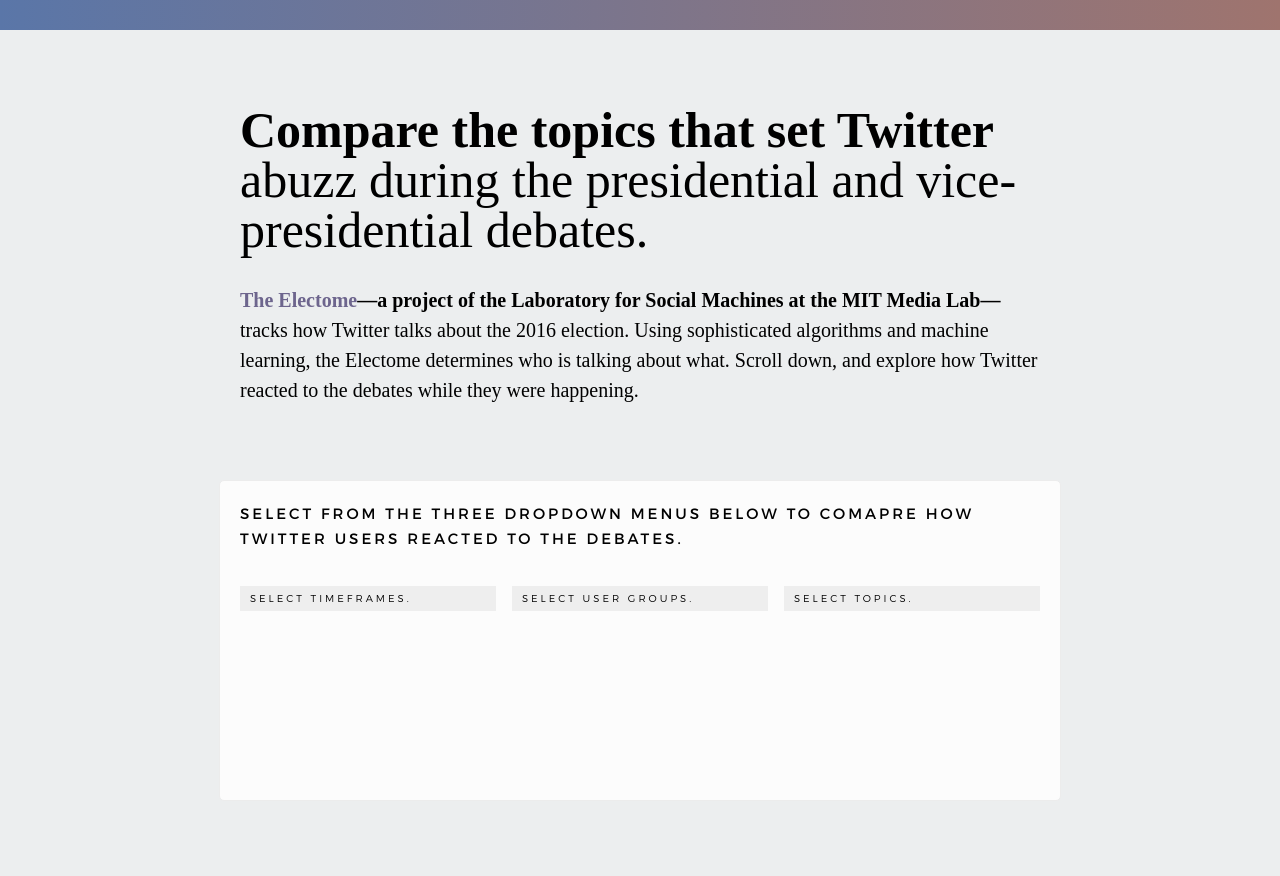
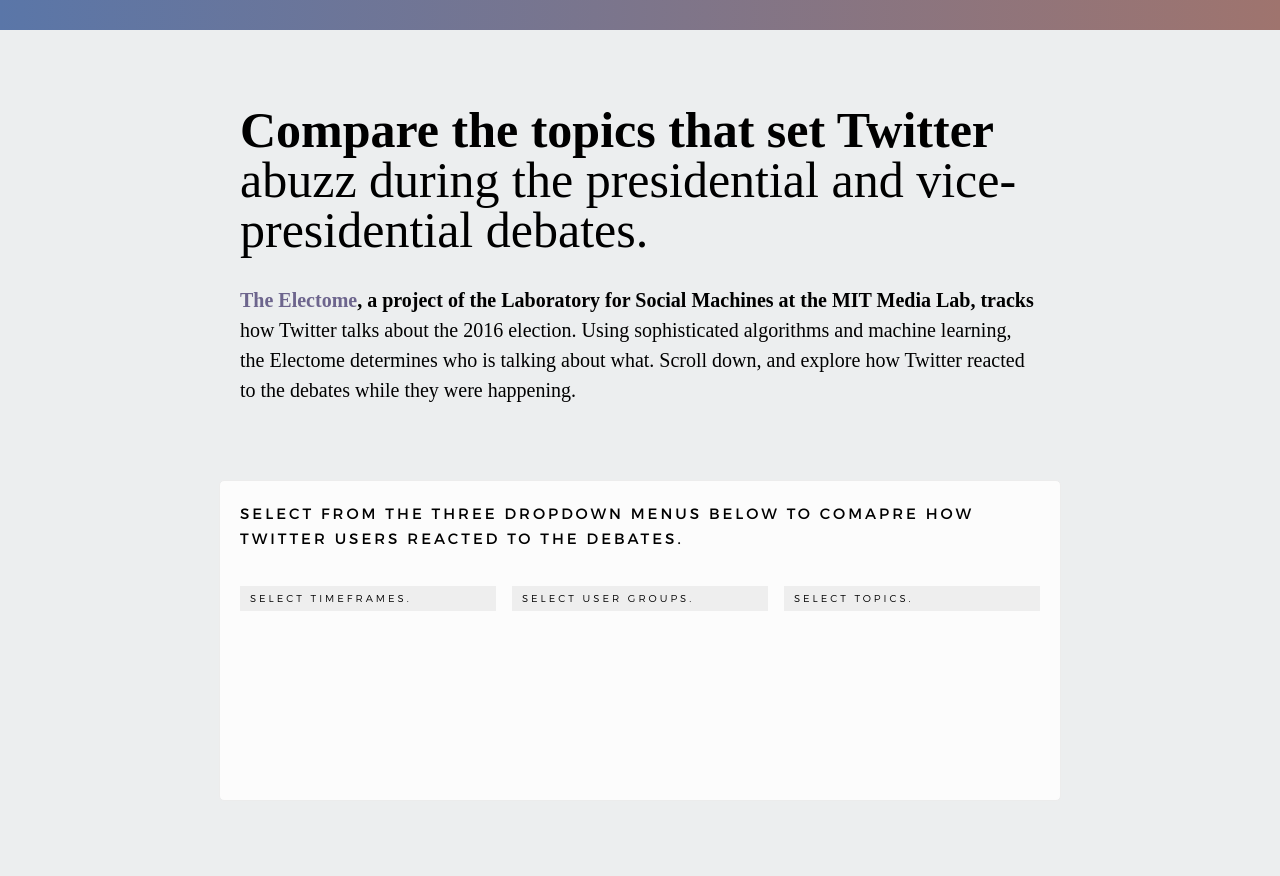
Before and after one commit to jswest/electome-debate-explorer, a website: page index.html in a window 1280 px wide. Drawn offline with Linux system fonts and the light colour scheme.

Commit message:
Replaces em-dash with commas.

```diff
--- a/index.html
+++ b/index.html
@@ -10,7 +10,7 @@
 		<header id="persist-header"></header>
 		<header id="primary-header" class="wrapper">
 			<h1>Compare the topics that set Twitter abuzz during the presidential and vice-presidential debates.</h1>
-			<p><a href="http://electome.org">The Electome</a>&mdash;a project of the Laboratory for Social Machines at the MIT Media Lab&mdash;tracks how Twitter talks about the 2016 election. Using sophisticated algorithms and machine learning, the Electome determines who is talking about what. Scroll down, and explore how Twitter reacted to the debates while they were happening.</p>
+			<p><a href="http://electome.org">The Electome</a>, a project of the Laboratory for Social Machines at the MIT Media Lab, tracks how Twitter talks about the 2016 election. Using sophisticated algorithms and machine learning, the Electome determines who is talking about what. Scroll down, and explore how Twitter reacted to the debates while they were happening.</p>
 		</header>
 		<div id="viz-wrapper" class="wrapper">
 			<h1 id="viz-kicker">Select from the three dropdown menus below to comapre how Twitter users reacted to the debates.</h1>
```
